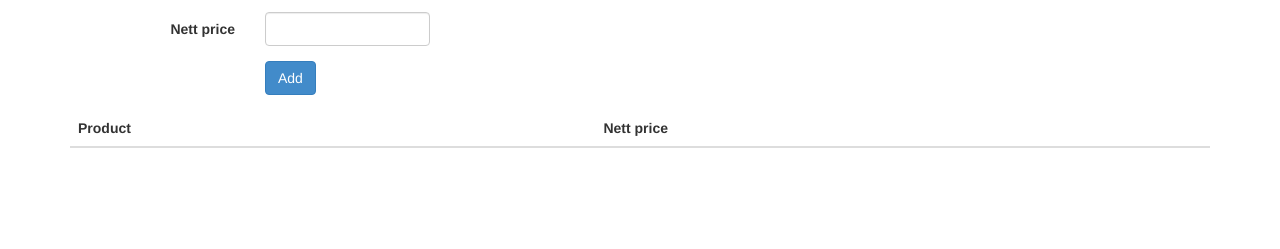
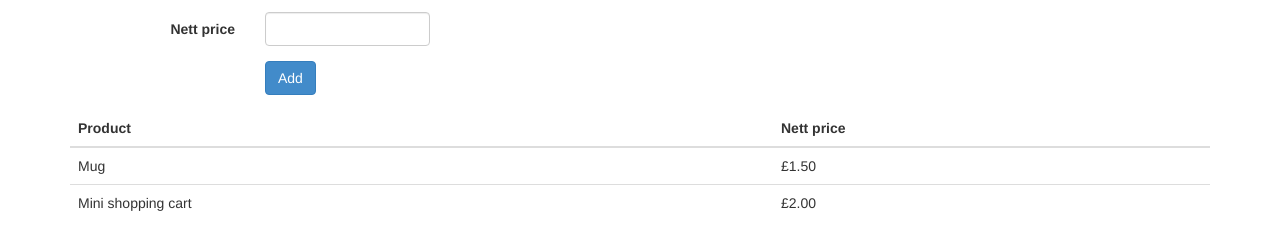
Before and after one commit to dballinger/angular-js-tutorial, a website: page app/index.html in a window 1280 px wide. Shown: the part 107-356 px from the top of the page. Drawn offline with Linux system fonts and the light colour scheme.

Commit message:
removed :

```diff
--- a/app/index.html
+++ b/app/index.html
@@ -43,7 +43,7 @@
     <tbody>
     <tr ng-repeat="product in data.products">
         <td>{{product.name}}</td>
-        <td>{{product.price | currency:}}</td>
+        <td>{{product.price | currency}}</td>
     </tr>
     </tbody>
 </table>
```
